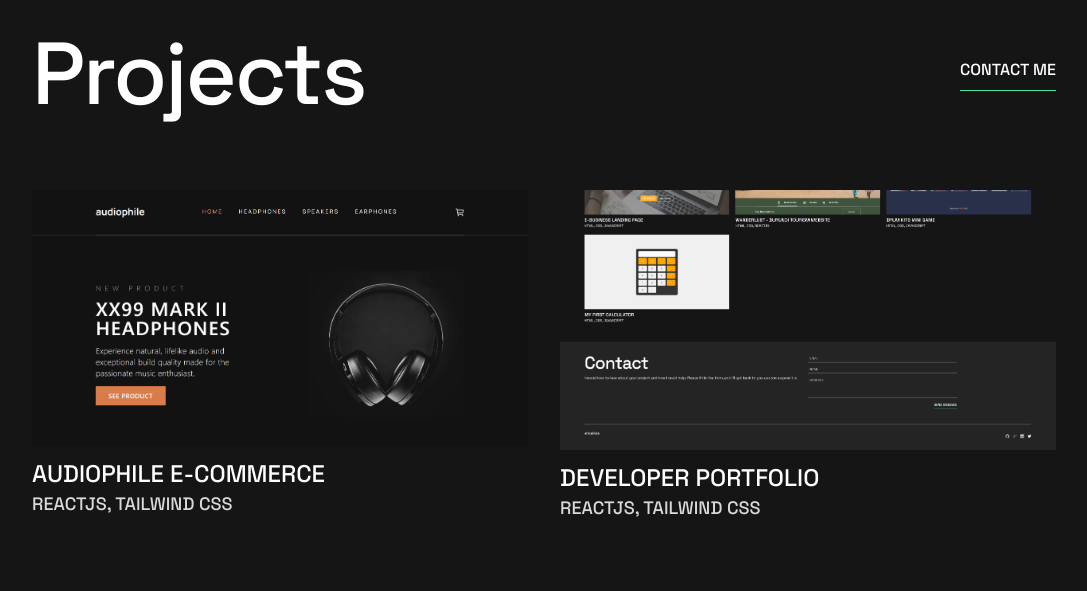
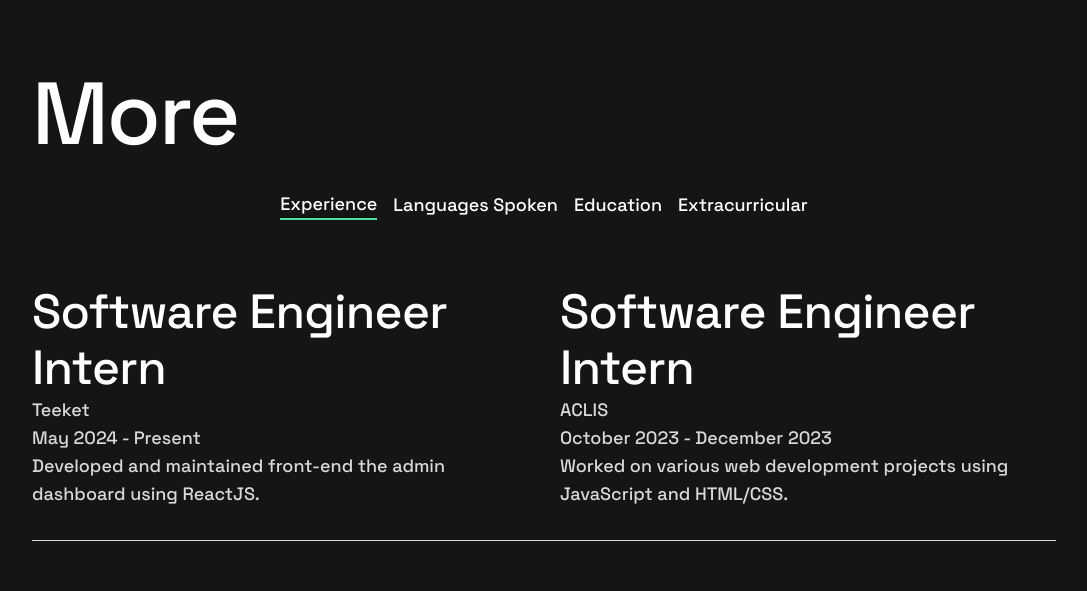
Before and after one commit to Erica-Livia/dev-portfolio, a React (Vite) app in the folder portfolio/: page / in a window 1280 px wide. Shown: the part 1589-2180 px from the top of the page, without its empty margins (96-1183 px from the left). Built offline with nearby package versions, Linux system fonts and the light colour scheme.

Commit message:
new sections added

```diff
--- a/portfolio/src/HomePage.jsx
+++ b/portfolio/src/HomePage.jsx
@@ -1,4 +1,4 @@
-import React from "react";
+import React, { useState } from "react";
 import { useParams } from "react-router-dom";
 import { FaHtml5, FaCss3Alt, FaJs, FaReact, FaNodeJs } from "react-icons/fa";
 import { SiFigma, SiTailwindcss } from "react-icons/si";
@@ -33,16 +33,64 @@ const proficiency = [
     { name: "TailwindCSS", icon: SiTailwindcss, years: "1 Year", level: "Advanced" },
 ];
 
+const languagesSpoken = [
+    { language: "English", level: "Advanced" },
+    { language: "French", level: "Advanced" },
+    { language: "Kirundi", level: "Native" },
+    { language: "Kinyarwanda", level: "Advanced" },
+    { language: "Swahili", level: "Beginner" },
+];
+const experiences = [
+    {
+        title: "Software Engineer Intern",
+        company: "Teeket",
+        duration: "May 2024 - Present",
+        description: "Developed and maintained front-end the admin dashboard using ReactJS."
+    },
+    {
+        title: "Software Engineer Intern",
+        company: "ACLIS",
+        duration: "October 2023 - December 2023",
+        description: "Worked on various web development projects using JavaScript and HTML/CSS."
+    }
+];
+const education = [
+    {
+        degree: "Bachelor of Science in Software Engineering",
+        institution: "AFRICAN LEADERSHIP UNIVERSITY, Kigali, Rwanda",
+        duration: "May 2022 - Present"
+    },
+    {
+        degree: "Frontend Developer",
+        institution: "AZUBI AFRICA, Ghana",
+        duration: "October 2023 - Present"
+    }
+];
+const extracurricularActivities = [
+    {
+        activity: "Google Developers Group Member",
+        location: "Bujumbura, Burundi",
+        description: "Active participant in local developer meetups and events."
+    },
+    {
+        activity: "Volunteering Focolari Movement",
+        location: "Bujumbura, Burundi",
+        description: "Participation in local meetups and charity events."
+    }
+];
+
 function HomePage() {
     const { id } = useParams();
     const filteredProjects = id ? projects.filter(project => project.id === id) : projects;
+
+    const [activeSection, setActiveSection] = useState("experience");
 
     return (
         <>
             <div className="HomePage m-0 p-0 bg-black font-space border-none">
                 <div className="px-4 lg:px-32">
                     {/* Hero Section */}
-                    <div className="flex flex-col-reverse md:flex-row items-center pb-16 border-b border-grey border-t-none">
+                    <div className="flex flex-col-reverse md:flex-row items-center -mt-2 pb-12 border-b border-grey border-t-none">
                         {/* Introduction */}
                         <div className="flex-row w-full lg:w-4/5 justify-center md:justify-between text-center md:text-start space-y-8">
                             <h2 className="text-white text-4xl lg:text-88px md:text-48px mb-4 ">Nice to meet you!
@@ -76,6 +124,84 @@ function HomePage() {
                             ))}
                         </div>
                     </div>
+                    {/* More Section */}
+                    <div className="py-16 mx-auto">
+                        <div className="flex flex-col md:flex-row justify-between items-center mb-8">
+                            <h2 className="text-white text-4xl lg:text-88px md:text-6xl">More</h2>
+                        </div>
+                        <div className="flex justify-center mb-8">
+                            <div className="block md:hidden relative">
+                                <select onChange={(e) => setActiveSection(e.target.value)}
+                                        className="text-lg md:text-18px bg-black text-white border border-gray-600 rounded px-4 py-2">
+                                    <option value="experience" className="text-grey">Experience</option>
+                                    <option value="languages" className="text-grey">Languages Spoken</option>
+                                    <option value="education" className="text-grey">Education</option>
+                                    <option value="extracurricular" className="text-grey">Extracurricular</option>
+                                </select>
+                            </div>
+                            <nav className="hidden md:flex space-x-4 text-lg md:text-18px">
+                                <button onClick={() => setActiveSection("experience")}
+                                        className={`text-white ${activeSection === "experience" && "border-b-2 border-green"}`}>Experience
+                                </button>
+                                <button onClick={() => setActiveSection("languages")}
+                                        className={`text-white ${activeSection === "languages" && "border-b-2 border-green"}`}>Languages
+                                    Spoken
+                                </button>
+                                <button onClick={() => setActiveSection("education")}
+                                        className={`text-white ${activeSection === "education" && "border-b-2 border-green"}`}>Education
+                                </button>
+                                <button onClick={() => setActiveSection("extracurricular")}
+                                        className={`text-white ${activeSection === "extracurricular" && "border-b-2 border-green"}`}>Extracurricular
+                                </button>
+                            </nav>
+                        </div>
+                        <div className="border-b border-grey py-8">
+                            {activeSection === "experience" && (
+                                <div className="grid grid-cols-1 md:grid-cols-2 gap-8 text-center">
+                                    {experiences.map((experience, index) => (
+                                        <div key={index} className="text-left">
+                                            <h3 className="text-white text-2xl md:text-48px">{experience.title}</h3>
+                                            <p className="text-grey text-lg md:text-18px">{experience.company}</p>
+                                            <p className="text-grey text-lg md:text-18px">{experience.duration}</p>
+                                            <p className="text-grey text-lg md:text-18px">{experience.description}</p>
+                                        </div>
+                                    ))}
+                                </div>
+                            )}
+                            {activeSection === "languages" && (
+                                <div className="grid grid-cols-1 md:grid-cols-2 gap-8 text-center">
+                                    {languagesSpoken.map((language, index) => (
+                                        <div key={index} className="text-center">
+                                            <h2 className="text-white text-2xl md:text-48px">{language.language}</h2>
+                                            <p className="text-grey text-lg md:text-18px">{language.level}</p>
+                                        </div>
+                                    ))}
+                                </div>
+                            )}
+                            {activeSection === "education" && (
+                                <div className="grid grid-cols-1 md:grid-cols-2 gap-8 text-center">
+                                    {education.map((edu, index) => (
+                                        <div key={index} className="text-left">
+                                            <h3 className="text-white text-2xl md:text-48px">{edu.degree}</h3>
+                                            <p className="text-grey text-lg md:text-18px">{edu.institution}</p>
+                                            <p className="text-grey text-lg md:text-18px">{edu.duration}</p>
+                                        </div>
+                                    ))}
+                                </div>
+                            )}
+                            {activeSection === "extracurricular" && (
+                                <div className="grid grid-cols-1 md:grid-cols-2 gap-8 text-center">
+                                    {extracurricularActivities.map((activity, index) => (
+                                        <div key={index} className="text-left">
+                                            <h3 className="text-white text-2xl md:text-48px">{activity.activity}</h3>
+                                            <p className="text-grey text-lg md:text-18px">{activity.location}</p>
+                                            <p className="text-grey text-lg md:text-18px">{activity.description}</p>
+                                        </div>
+                                    ))}
+                                </div>
+                            )}
+                        </div>
+                    </div>
                     {/* Projects Section */}
                     <div className="pb-16">
                         <div className="flex flex-col md:flex-row justify-between items-center mb-8">
--- a/portfolio/src/components/Footer.jsx
+++ b/portfolio/src/components/Footer.jsx
@@ -45,7 +45,7 @@ function Footer() {
     };
 
     return (
-        <div className="bg-darkGrey font-space text-white m-0 px-32">
+        <div className="bg-darkGrey font-space text-white m-0 px-4 md:px-32">
             <div className="flex flex-col pt-8 mb-12 pb-8 border-b border-grey">
                 <div className="flex flex-col lg:flex-row lg:justify-between">
                     <div className="w-full lg:w-1/2 space-y-5">
@@ -86,7 +86,7 @@ function Footer() {
                                     className="w-full p-2 bg-darkGrey text-white border-b border-grey focus:outline-none h-28">
                                 </textarea>
                             </div>
-                            <div className="flex justify-end">
+                            <div className="flex justify-center md:justify-end">
                                 <button type="submit" className="text-white border-b border-b-green pb-2 hover:text-green">
                                     SEND MESSAGE
                                 </button>
@@ -95,8 +95,9 @@ function Footer() {
                     </div>
                 </div>
             </div>
-            <div className="flex justify-end text-24px pb-5">
-                <ul className="list-none flex gap-x-5">
+            <div className="md:flex justify-center md:justify-between text-24px pb-5 text-center space-y-8">
+                <a>ericalivia</a>
+                <ul className="list-none flex gap-x-5 justify-center">
                     <li>
                         <a href="https://github.com/Erica-Livia/" target="_blank" rel="noopener noreferrer">
                             <SiGithub />
```
